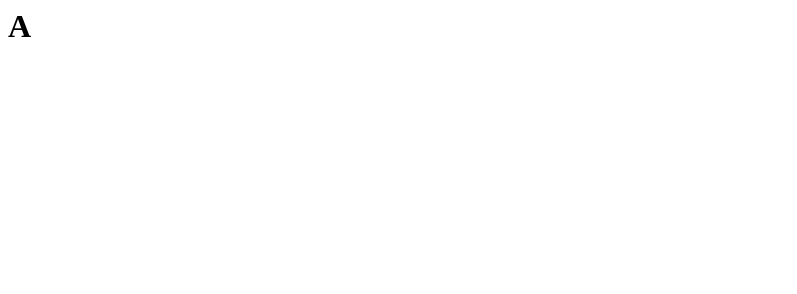
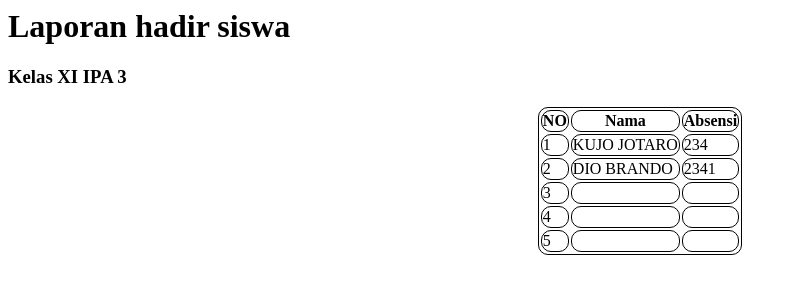
Before and after one commit to HaykalHebat/Coba, a plain HTML site: page coba.html in a window 1280 px wide. Shown: the whole page, without its empty margins (0-797 px from the left). Drawn offline with Linux system fonts and the light colour scheme.

Commit message:
Update coba.html

```diff
--- a/coba.html
+++ b/coba.html
@@ -1 +1,51 @@
-<h1>A</h1>
+<html>
+    <head>
+
+    </head>
+        <style>
+            table, th, td {
+              border: 1px solid black;
+              border-radius: 10px;
+            }
+            </style>
+        <body>
+        <p align="center">
+            <h1>Laporan hadir siswa</h1>
+            <h3>Kelas XI IPA 3</h3>
+        </p>
+        <p align="center">
+            <table style>
+                <tr>
+                  <th>NO</th>
+                  <th>Nama</th>
+                  <th>Absensi</th>
+                </tr>
+                <tr>
+                  <td>1</td>
+                  <td>KUJO JOTARO</td>
+                  <td>234</td>
+                </tr>
+                <tr>
+                  <td>2</td>
+                  <td>DIO BRANDO</td>
+                  <td>2341</td>
+                </tr>
+                <tr>
+                  <td>3</td>
+                  <td></td>
+                  <td></td>
+                </tr>
+                <tr>
+                    <td>4</td>
+                    <td></td>
+                    <td></td>
+                </tr>
+                <tr>
+                    <td>5</td>
+                    <td></td>
+                    <td></td>
+                </tr>
+              </table>
+            </p>
+        </body>
+</html>
```
